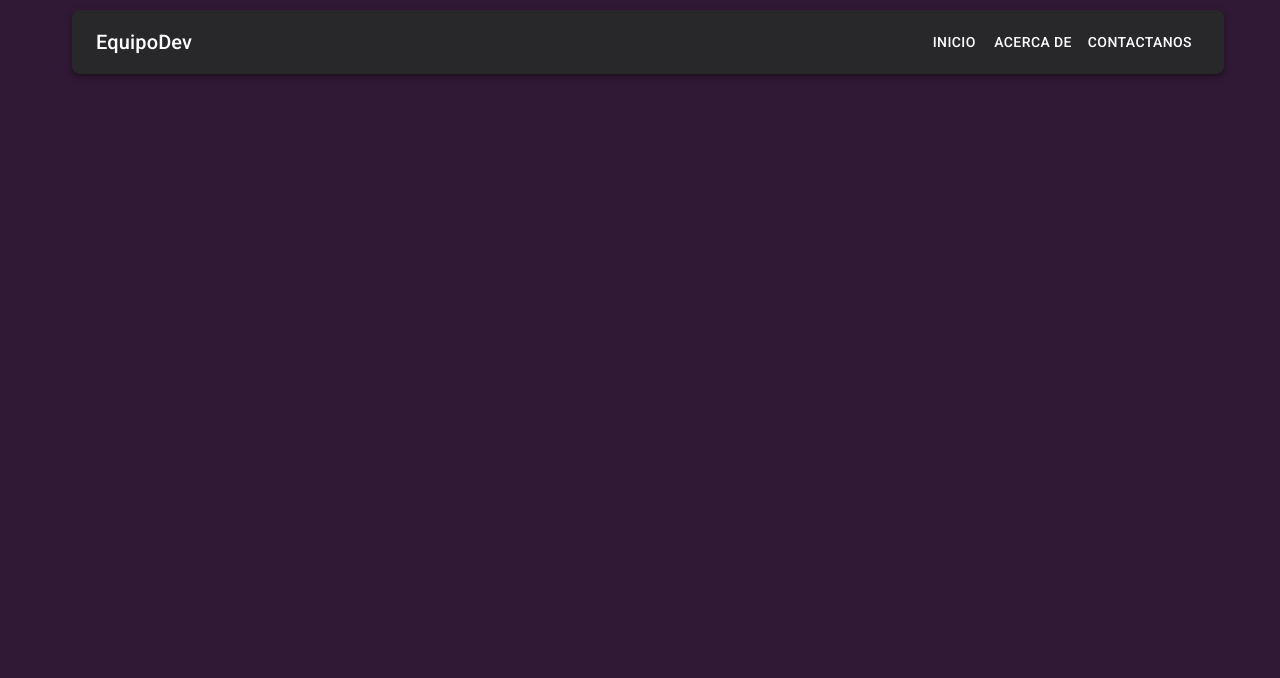
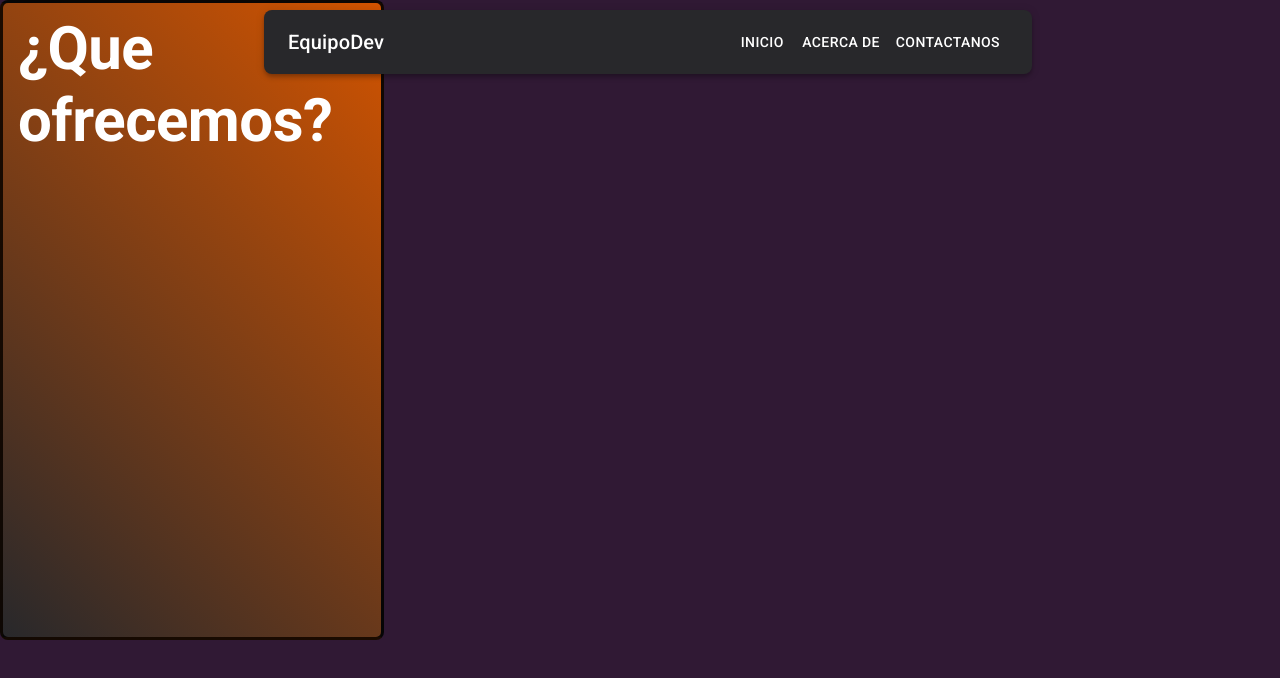
Before and after one commit to TeleraSetsi85/presentacion, a React (Vite) app in the folder frontEnd/: page / in a window 1280 px wide. Shown: the top 678 px of the page. Built offline with nearby package versions, Linux system fonts and the light colour scheme.

Commit message:
Adelanto

```diff
--- a/frontEnd/src/components/Main.tsx
+++ b/frontEnd/src/components/Main.tsx
@@ -1,12 +1,23 @@
 
+import {Box, Typography} from '@mui/material';
 
 function Main(){
     return(
-        <div>
-            <div id="section1">
+        <Box sx={{
 
-            </div>
-        </div>
+            border: 3,
+            padding: '10px 15px',
+            width: '30%',
+            height: '40rem',
+            background: 'linear-gradient(45deg, #28282B, #D35400)',
+            borderRadius: '8px',
+            boxShadow: 'inherit'
+        }}>
+            <Typography variant='h2' sx={{
+                color: '#ffff',
+                fontWeight: 'bold'
+            }}>¿Que ofrecemos?</Typography>
+        </Box>
     );
 }
 
--- a/frontEnd/src/components/NavBar.tsx
+++ b/frontEnd/src/components/NavBar.tsx
@@ -6,7 +6,6 @@ import IconButton from '@mui/material/IconButton';
 import MenuIcon from '@mui/icons-material/Menu';
 import useMediaQuery from '@mui/material/useMediaQuery';
 import { useTheme } from '@mui/material/styles';
-import { Container } from '@mui/material';
 
 
 function NavBar(){
@@ -38,9 +37,14 @@ function NavBar(){
         {/*Agregar modal de contacto*/}
     }
 
+
     return(
-        <Container style={{overflow: 'hidden'}}>
-            <AppBar position="static" sx={{background: '#28282B', borderRadius: '8px', margin: '10px 8px'}}>
+
+            <AppBar position="fixed" sx={{background: '#28282B', borderRadius: '8px', margin: '10px 8px', minHeight: '48px',
+                width: '60%',
+                left: '50%',
+                transform: 'translateX(-50%)'
+            }}>
                 <Toolbar>
                 {/* Icono del menu en el cel */}
                 {isMobile && (
@@ -63,7 +67,7 @@ function NavBar(){
                 )}
                 </Toolbar>
             </AppBar>
-        </Container>
+
     );
 }
 
--- a/frontEnd/src/main.tsx
+++ b/frontEnd/src/main.tsx
@@ -6,11 +6,17 @@ import '@fontsource/roboto/500.css';
 import '@fontsource/roboto/700.css';
 import './index.css'
 import App from './App.tsx'
-import { CssBaseline } from '@mui/material';
+import { createTheme, CssBaseline, ThemeProvider } from '@mui/material';
+
+const theme = createTheme({
+  //Luego se busca un diseño
+})
 
 createRoot(document.getElementById('root')!).render(
   <StrictMode>
-    <CssBaseline /> {/*Asegura que se usen sin problema */}
-    <App />
+    <ThemeProvider theme={theme}>
+      <CssBaseline /> {/*Asegura que se usen sin problema */}
+      <App />
+    </ThemeProvider>
   </StrictMode>,
 )
```
